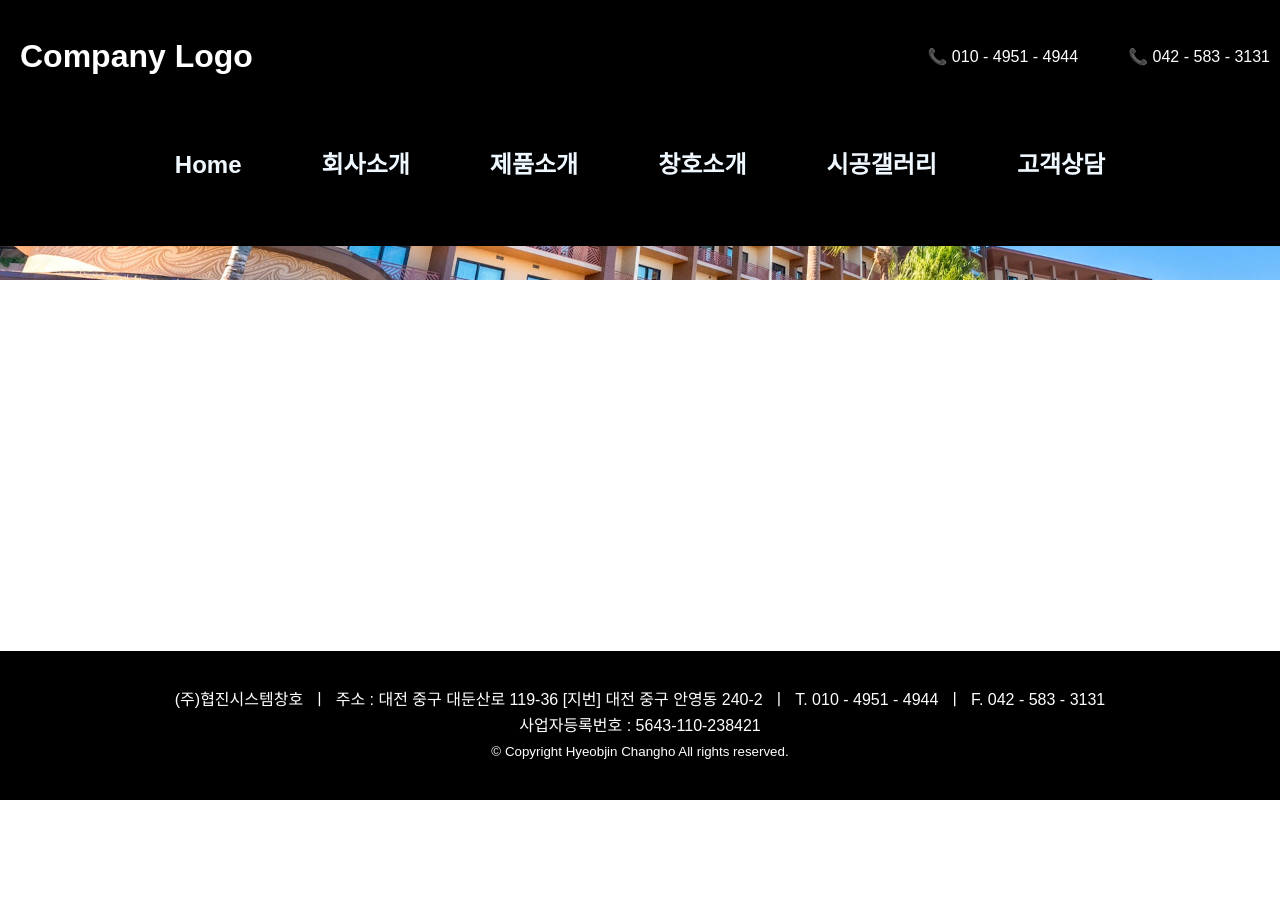
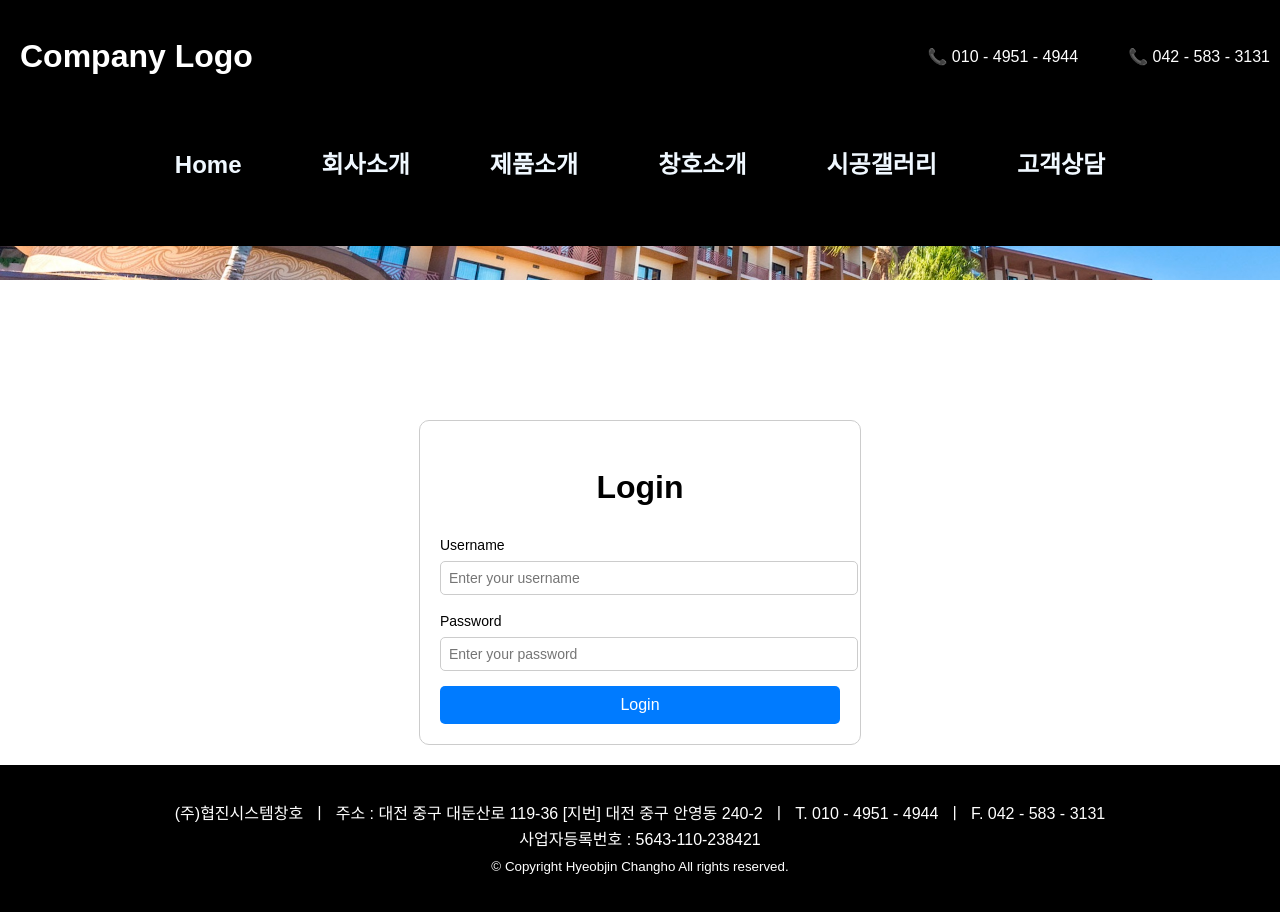
Before and after one commit to Mkkim93/hyeobjin-front, a Vue app: page /login in a window 1280 px wide. Before the commit the page ends 800 px from the top, so only its background shows below. Built offline with nearby package versions, Linux system fonts and the light colour scheme; grey boxes are pictures that could not be loaded.

Commit message:
#feat 01/07 server jwt token response update

```diff
--- /dev/null
+++ b/src/components/Login.vue
@@ -0,0 +1,125 @@
+<template>
+    <div class="login-container">
+      <h1>Login</h1>
+
+      <!-- 로그인 폼 -->
+      <form @submit.prevent="handleLogin">
+        <div class="form-group">
+          <label for="username">Username</label>
+          <input
+            type="text"
+            id="username"
+            v-model="username"
+            placeholder="Enter your username"
+            required
+          />
+        </div>
+
+        <div class="form-group">
+          <label for="password">Password</label>
+          <input
+            type="password"
+            id="password"
+            v-model="password"
+            placeholder="Enter your password"
+            required
+          />
+        </div>
+
+        <button type="submit">Login</button>
+      </form>
+
+      <div v-if="errorMessage" class="error-message">
+        {{ errorMessage }}
+      </div>
+    </div>
+  </template>
+
+  <script>
+  export default {
+    name: "Login",
+    data() {
+      return {
+        username: "",
+        password: "",
+        errorMessage: ""
+      };
+    },
+    methods: {
+  async handleLogin() {
+    // 서버에 로그인 요청
+    try {
+      const response = await this.$axios.post("/api/login", {
+        username: this.username,
+        password: this.password
+      });
+
+      // 로그인 성공 시, 토큰이 Authorization 헤더에 포함되어 있음
+      const token = response.headers['authorization'] || response.data.token;
+
+      if (token) {
+        // 로컬 스토리지에 토큰 저장
+        localStorage.setItem("token", token);
+        this.$router.push("/"); // 로그인 성공 후 대시보드로 이동
+      }
+    } catch (error) {
+      // 로그인 실패 시 에러 메시지 표시
+      this.errorMessage = "Invalid username or password!";
+    }
+  }
+}
+  };
+  </script>
+
+  <style scoped>
+  .login-container {
+    max-width: 400px;
+    margin: 0 auto;
+    padding: 20px;
+    border: 1px solid #ccc;
+    border-radius: 10px;
+  }
+
+  h1 {
+    text-align: center;
+    margin-bottom: 20px;
+  }
+
+  .form-group {
+    margin-bottom: 15px;
+  }
+
+  label {
+    display: block;
+    font-size: 14px;
+    margin-bottom: 5px;
+  }
+
+  input {
+    width: 100%;
+    padding: 8px;
+    font-size: 14px;
+    border: 1px solid #ccc;
+    border-radius: 5px;
+  }
+
+  button {
+    width: 100%;
+    padding: 10px;
+    background-color: #007bff;
+    color: white;
+    border: none;
+    border-radius: 5px;
+    font-size: 16px;
+  }
+
+  button:hover {
+    background-color: #0056b3;
+  }
+
+  .error-message {
+    color: red;
+    text-align: center;
+    margin-top: 10px;
+  }
+  </style>
--- a/src/components/Main.vue
+++ b/src/components/Main.vue
@@ -52,6 +52,7 @@ export default {
   text-align: center;
   color: #fff;
 }
+
 .main-banner h2 {
   font-size: 3.5rem;
   margin-bottom: 10px;
@@ -65,6 +66,7 @@ export default {
   padding: 40px 20px;
   background-color: #f9f9f9;
 }
+
 .introduction h2 {
   font-size: 2rem;
   margin-bottom: 10px;
--- /dev/null
+++ b/src/components/Register.vue
@@ -0,0 +1,125 @@
+<template>
+    <div class="register-form">
+      <h1>관리자 등록</h1>
+      <form @submit.prevent="submitForm">
+        <div class="form-group">
+          <label for="username">ID</label>
+          <input type="email" v-model="form.username" id="username" required placeholder="이메일을 입력하세요" />
+        </div>
+
+        <div class="form-group">
+          <label for="password">PASSWORD</label>
+          <input type="password" v-model="form.password" id="password" required placeholder="비밀번호를 입력하세요" />
+        </div>
+
+        <div class="form-group">
+          <label for="name">관리자명</label>
+          <input type="text" v-model="form.name" id="name" required placeholder="관리자 이름을 입력하세요" />
+        </div>
+
+        <div class="form-actions">
+          <button type="submit" class="submit-btn">관리자 등록</button>
+        </div>
+      </form>
+
+      <div v-if="errorMessage" class="error">
+        <p>{{ errorMessage }}</p>
+      </div>
+    </div>
+  </template>
+
+  <script>
+  import axios from 'axios';
+
+  export default {
+    name: 'Register',
+    data() {
+      return {
+        form: {
+          username: '',
+          password: '',
+          name: '',
+        },
+        errorMessage: '',
+      };
+    },
+
+    methods: {
+      async submitForm() {
+        try {
+          const response = await this.$axios.post('/api/register', this.form);
+          alert('관리자 등록 성공');
+          this.$router.push('/login'); // redirect: /login
+        } catch (error) {
+          this.errorMessage = error.response.data || '등록 실패';
+        }
+      }
+    }
+  };
+  </script>
+
+  <style scoped>
+  .register-form {
+    max-width: 500px;
+    margin: 50px auto;
+    padding: 20px;
+    background-color: #f9f9f9;
+    border-radius: 8px;
+    box-shadow: 0 4px 8px rgba(0, 0, 0, 0.1);
+  }
+
+  h1 {
+    text-align: center;
+    margin-bottom: 30px;
+    color: #333;
+  }
+
+  .form-group {
+    margin-bottom: 20px;
+  }
+
+  .form-group label {
+    font-size: 16px;
+    color: #444;
+    display: block;
+    margin-bottom: 8px;
+  }
+
+  .form-group input {
+    width: 100%;
+    padding: 12px;
+    font-size: 16px;
+    border: 1px solid #ccc;
+    border-radius: 4px;
+    box-sizing: border-box;
+    transition: border-color 0.3s;
+  }
+
+  .form-group input:focus {
+    border-color: #4a90e2;
+    outline: none;
+  }
+
+  .submit-btn {
+    width: 100%;
+    padding: 14px;
+    background-color: #4a90e2;
+    color: white;
+    border: none;
+    border-radius: 4px;
+    font-size: 18px;
+    cursor: pointer;
+    transition: background-color 0.3s;
+  }
+
+  .submit-btn:hover {
+    background-color: #357ab7;
+  }
+
+  .error {
+    color: red;
+    font-size: 14px;
+    margin-top: 20px;
+    text-align: center;
+  }
+  </style>
--- a/src/main.js
+++ b/src/main.js
@@ -1,5 +1,13 @@
 import { createApp } from 'vue'
 import App from './App.vue'
 import RouterName from './router.js';
+import axios from "./plugins/axios";
 
-createApp(App).use(RouterName).mount('#app')
+const app = createApp(App);
+
+// router
+app.use(RouterName).mount('#app')
+
+// axios
+axios.defaults.baseURL = 'http://localhost:8080';
+app.config.globalProperties.$axios = axios;
--- /dev/null
+++ b/src/plugins/axios.js
@@ -0,0 +1,8 @@
+import axios from "axios";
+
+const instance = axios.create({
+  baseURL: "http://localhost:8080", // 백엔드 서버의 기본 URL
+  withCredentials: true,           // 쿠키 허용 (CORS 설정에 필요)
+});
+
+export default instance;
--- a/src/router.js
+++ b/src/router.js
@@ -11,6 +11,8 @@ import Yerim from "./components/Yerim.vue";
 import BeforeAfter from "./components/BeforeAfter.vue";
 import Estimate from "./components/Estimate.vue";
 import Support from "./components/Support.vue";
+import Register from "./components/Register.vue";
+import Login from "./components/Login.vue";
 
 const routes = [
   {path: '/', component: Main},
@@ -30,6 +32,9 @@ const routes = [
 
     {path: '/support', component: Support},
     {path: '/estimate', component: Estimate},
+
+    {path: '/register', component: Register},
+    {path: '/login', component: Login},
   ];
 
 const router = createRouter({
--- a/vite.config.js
+++ b/vite.config.js
@@ -15,4 +15,10 @@ export default defineConfig({
       '@': fileURLToPath(new URL('./src', import.meta.url))
     },
   },
+
+  server: {
+    port: 3000, // 프론트엔드 포트 설정
+    host: 'localhost',
+    open: true, // 브라우저 자동 열기
+  },
 })
```
